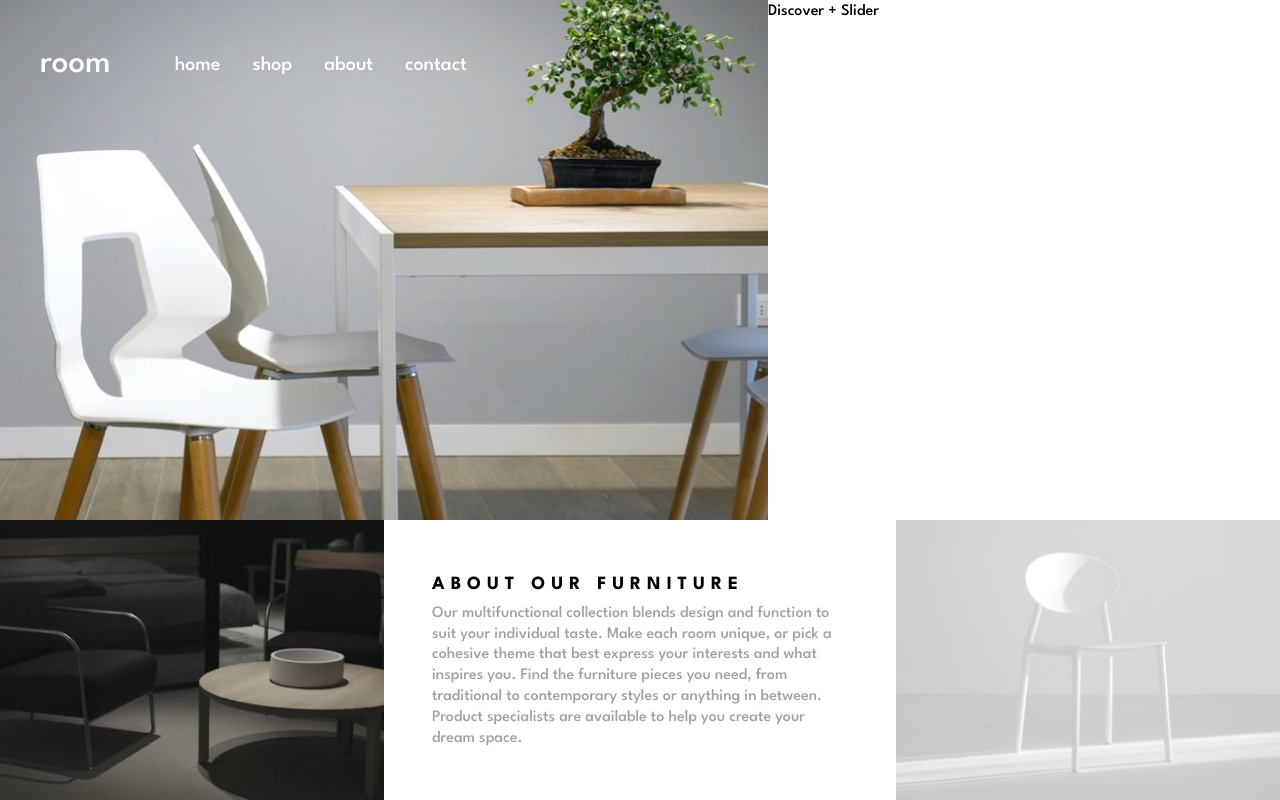
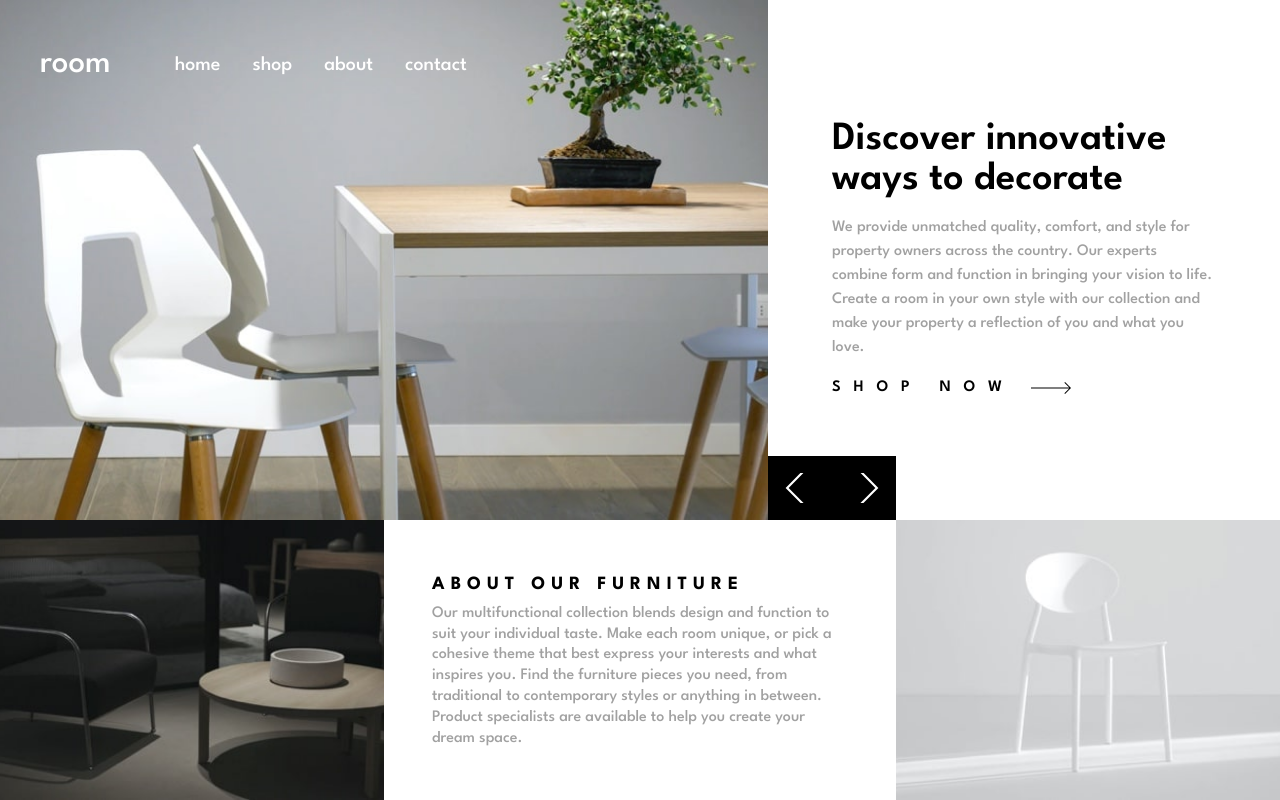
Before and after one commit to dsijakovski98/fe-mentor-room-homepage, a plain HTML site: page index.html in a window 1280 px wide. Drawn offline with Linux system fonts and the light colour scheme.

Commit message:
responsive page

```diff
--- a/index.html
+++ b/index.html
@@ -19,7 +19,9 @@
 		/>
 
 		<link rel="stylesheet" href="./style.css" />
-		<script src="./navbar.js" defer></script>
+
+		<script src="./src/navbar.js" defer></script>
+		<script src="./src/carousel.js" defer></script>
 
 		<title>Frontend Mentor | Room homepage</title>
 	</head>
@@ -55,9 +57,28 @@
 		<main>
 			<section class="discover">
 				<div class="furniture">
-					<img src="./images/desktop-image-hero-1.jpg" alt="Furniture Hero TODO." />
+					<img src="" alt="" />
 				</div>
-				<article class="shop">Discover + Slider</article>
+				<article>
+					<div class="content">
+						<!-- Slider template here -->
+						<h2></h2>
+						<p></p>
+						<button class="cta">
+							Shop Now
+							<img src="./images/icon-arrow.svg" alt="A long arrow pointing to the right." />
+						</button>
+					</div>
+
+					<div class="controls">
+						<button>
+							<img src="./images/icon-angle-left.svg" alt="Arrow icon facing left." />
+						</button>
+						<button>
+							<img src="./images/icon-angle-right.svg" alt="Arrow icon facing right." />
+						</button>
+					</div>
+				</article>
 			</section>
 
 			<section class="about">
--- /dev/null
+++ b/src/carousel.js
@@ -0,0 +1,50 @@
+const articles = [
+	{
+		title: 'Discover innovative ways to decorate',
+		paragraph: `We provide unmatched quality, comfort, and style for property owners across the country. Our experts combine form and function in bringing your vision to life. Create a room in your own style with our collection and make your property a reflection of you and what you love.`
+	},
+	{
+		title: 'We are available all across the globe',
+		paragraph: `With stores all over the world, it's easy for you to find furniture for your home or place of business. Locally, we're in most major cities throughout the country. Find the branch nearest you using our store locator. Any questions? Don't hesitate to contact us today.`
+	},
+	{
+		title: 'Manufactured with the best materials',
+		paragraph: `Our modern furniture store provide a high level of quality. Our company has invested in advanced technology to ensure that every product is made as perfect and as consistent as possible. With three decades of experience in this industry, we understand what customers want for their home and office.`
+	}
+]
+
+let activeIndex = 0
+
+const discoverArticle = document.querySelector('.discover article')
+const furnitureImage = document.querySelector('.discover .furniture img')
+
+const [prevBtn, nextBtn] = discoverArticle.querySelectorAll('.controls button')
+
+const updateCarousel = () => {
+	discoverArticle.querySelector('h2').textContent = articles[activeIndex].title
+	discoverArticle.querySelector('p').textContent = articles[activeIndex].paragraph
+	furnitureImage.src = `./images/hero/${activeIndex + 1}.jpg`
+}
+
+prevBtn.addEventListener('click', () => {
+	if (activeIndex <= 0) {
+		activeIndex = articles.length - 1
+	} else {
+		activeIndex--
+	}
+
+	updateCarousel()
+})
+
+nextBtn.addEventListener('click', () => {
+	if (activeIndex >= articles.length - 1) {
+		activeIndex = 0
+	} else {
+		activeIndex++
+	}
+
+	updateCarousel()
+})
+
+// Init carousel
+updateCarousel()
--- a/style.css
+++ b/style.css
@@ -166,6 +166,98 @@ main img {
 	height: inherit;
 }
 
+.discover article {
+	position: relative;
+
+	padding-inline: calc(100dvw / 20);
+
+	display: grid;
+	place-items: center;
+}
+
+.discover .content h2 {
+	line-height: 1;
+
+	font-size: 2.5rem;
+	text-wrap: balance;
+	font-weight: 600;
+
+	margin-bottom: 1rem;
+}
+
+.discover .content p {
+	color: var(--gray);
+	font-size: 16px;
+
+	margin-bottom: 1rem;
+}
+
+.cta {
+	border: none;
+	background-color: transparent;
+
+	text-transform: uppercase;
+	font-size: 1rem;
+	font-weight: 600;
+	letter-spacing: 0.8rem;
+
+	display: flex;
+	align-items: center;
+	justify-content: space-between;
+	gap: 1rem;
+
+	transition: all 250ms;
+}
+
+.cta img {
+	width: 40px;
+
+	transition: all 250ms;
+}
+
+.cta:hover,
+.cta:focus-visible {
+	color: var(--gray);
+}
+
+.cta:hover img,
+.cta:focus-visible img {
+	filter: invert(0.5);
+}
+
+.discover article .controls {
+	position: absolute;
+
+	left: 0;
+	bottom: 0;
+	width: calc(100dvw / 10);
+	aspect-ratio: 2/1;
+
+	display: grid;
+	grid-template-columns: repeat(2, 1fr);
+}
+
+.controls button {
+	border: none;
+	background-color: var(--black);
+	color: var(--white);
+
+	display: grid;
+	place-items: center;
+
+	transition: all 250ms;
+}
+
+.controls button img {
+	width: 30px;
+	height: 30px;
+}
+
+.controls button:hover,
+.controls button:focus-visible {
+	background-color: var(--dark-gray);
+}
+
 .about {
 	display: grid;
 	grid-template-columns: 3fr 4fr 3fr;
@@ -209,14 +301,32 @@ main img {
 		grid-template-columns: 1fr;
 	}
 
+	.discover article {
+		padding-block: 3rem;
+		padding-inline: 2rem;
+	}
+
+	.discover .content p {
+		margin-bottom: 2rem;
+	}
+
+	.discover article .controls {
+		top: 0;
+		left: 100%;
+		transform: translate(-100%, -100%);
+
+		width: calc(100dvw / 5);
+	}
+
 	.about {
 		grid-template-columns: repeat(2, 1fr);
 	}
 
+	.about > * {
+		grid-column: 1 / -1;
+	}
+
 	.about article {
-		order: -1;
-		grid-column: 1 / -1;
-
 		padding: 2rem;
 	}
 
@@ -230,17 +340,13 @@ main img {
 		text-wrap: unset;
 		line-height: inherit;
 	}
-
-	.about .dark {
-		grid-column: 1 / 2;
-	}
-
-	.about .light {
-		grid-column: 2 / 3;
-	}
 }
 
 @media screen and (max-width: 650px) {
+	header {
+		padding-block: 1rem;
+	}
+
 	/* Navigation */
 	nav {
 		--link-padding: 0.25rem;
@@ -327,6 +433,14 @@ main img {
 	}
 
 	/* Main Content */
+	.discover article .controls {
+		width: calc(100dvw / 4);
+	}
+	.controls button img {
+		width: 20px;
+		height: 20px;
+	}
+
 	.about .dark {
 		order: 0;
 	}
```
Also changed, not shown: images/hero/1.jpg (renamed from images/desktop-image-hero-1.jpg), images/hero/2.jpg (renamed from images/desktop-image-hero-2.jpg), images/hero/3.jpg (renamed from images/desktop-image-hero-3.jpg), src/navbar.js (renamed from navbar.js), 1 other file.
